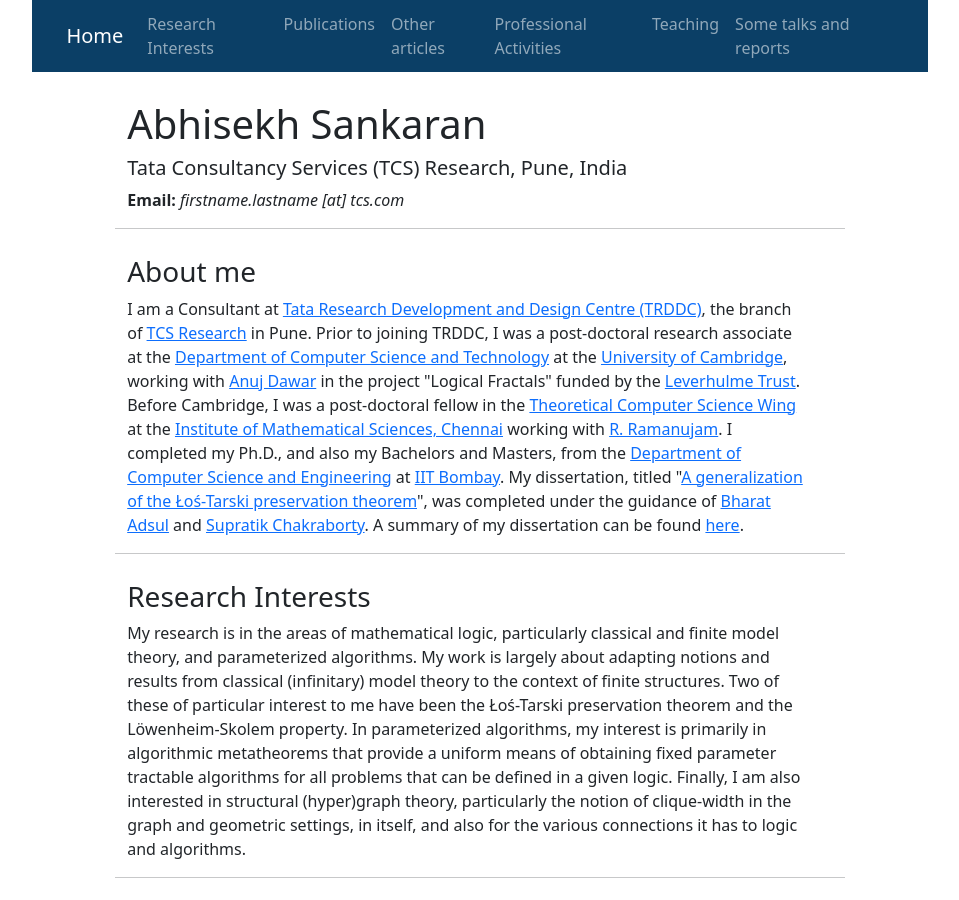
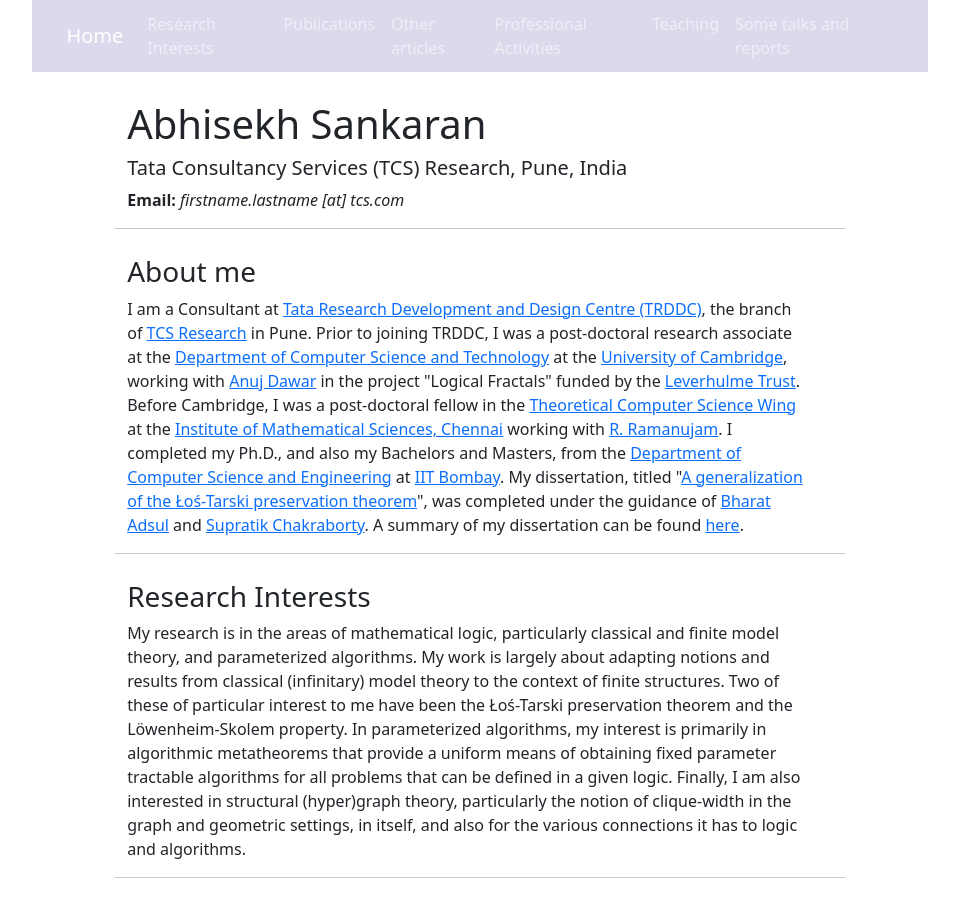
Before and after one commit to abhisekhs/abhisekhs.github.io, a Jekyll site: the page index.html, which Jekyll copies as it is, in a window 1280 px wide and 900 px high. Shown: the whole window, without its empty margins (160-1119 px from the left). Built offline with Jekyll 4.4.1, drawn with Linux system fonts in a browser that asks for light colours.

Commit message:
Updated navbar background color

```diff
--- a/index.html
+++ b/index.html
@@ -87,7 +87,7 @@
   </head>
   <body>
     <div id="main">
-        <nav class="navbar fixed-top navbar-expand-lg py-1 navbar-dark" style="background-color: #0b3f66;">
+        <nav class="navbar fixed-top navbar-expand-lg py-1 navbar-dark" style="background-color: #ddd8eb;">
       <div class="container-fluid">
         <a class="navbar-brand" href="#">Home</a>
         <button class="navbar-toggler" type="button" data-toggle="collapse" data-target="#navbarNavAltMarkup" aria-controls="navbarNavAltMarkup" aria-expanded="false" aria-label="Toggle navigation">
```
